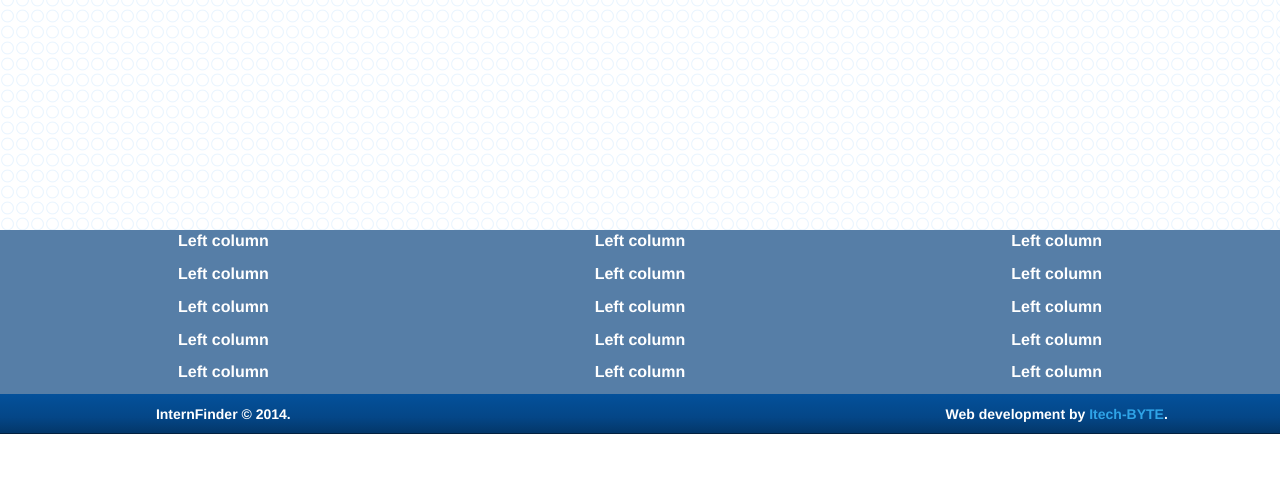
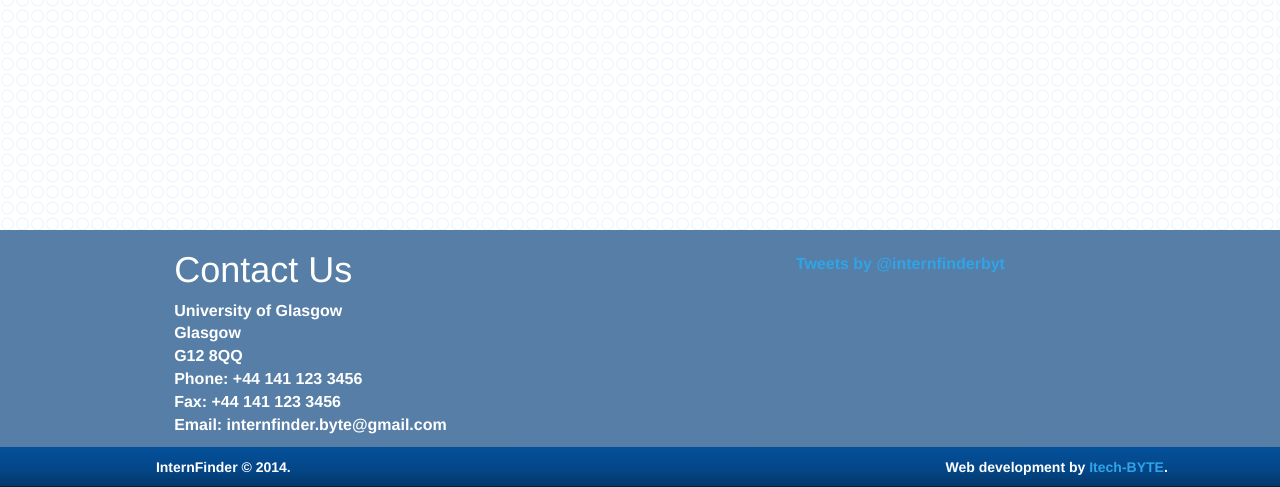
Before and after one commit to ITech-BYTE/Internship-Finder, a Django app: page /profile/ in a window 1280 px wide. Shown: the part 376-863 px from the top of the page. Before the commit the page ends 810 px from the top, so only its background shows below. Run offline with Django 3.2, Linux system fonts and the light colour scheme; a user stored in the database is signed in; data comes from the database, SQL or seed files in the repository; both versions use the stored data as it was after the commit; parts of the project's set-up code (start-up, migrations or seed data) failed here and were passed over; some libraries are stand-ins or nearby versions.

Commit message:
added twitter feed

```diff
--- a/templates/base.html
+++ b/templates/base.html
@@ -99,29 +99,42 @@
 </div>
 
 
-<div class="container-fluid" style="background-color:#567ea7;">
-    <div class="col-xs-12 col-sm-4 col-lg-4" style="color:#FFFFFF; font-size: 16px; font-weight:900;text-align:center; ">
-        <p>Left column</p>
-        <p>Left column</p>
-        <p>Left column</p>
-        <p>Left column</p>
-        <p>Left column</p>
+<div class="container-fluid" style="background-color:#567ea7;  ">
+    <div class="col-xs-12 col-sm-4 col-lg-4 col-sm-offset-1 col-lg-offset-1" style="color:#FFFFFF; font-size: 16px; font-weight:900;text-align:left; ">
+
+
+        <div >
+            <ul style="list-style: none;">
+            <li><h1 style="color: #ffffff;">Contact Us</h1></li>
+            <li>University of Glasgow</li>
+            <li>Glasgow</li>
+            <li>G12 8QQ</li>
+            <li>Phone: +44 141 123 3456</li>
+            <li>Fax: +44 141 123 3456</li>
+            <li>Email: internfinder.byte@gmail.com</li>
+            </ul>
+
+
+
+
+        </div>
+
 
 
     </div>
-    <div class="col-xs-12 col-sm-4 col-lg-4" style=" color:#FFFFFF; font-size: 16px; font-weight:900;text-align:center; ">
-        <p>Left column</p>
-        <p>Left column</p>
-        <p>Left column</p>
-        <p>Left column</p>
-        <p>Left column</p>
-    </div>
-    <div class="col-xs-12 col-sm-4 col-lg-4" style="color:#FFFFFF; font-size: 16px; font-weight:900;text-align:center;">
-        <p>Left column</p>
-        <p>Left column</p>
-        <p>Left column</p>
-        <p>Left column</p>
-        <p>Left column</p>
+  <!-- <div class="col-xs-12 col-sm-4 col-lg-4" style=" color:#FFFFFF; font-size: 16px; font-weight:900;text-align:center; ">
+
+
+    </div>-->
+
+    <div class="col-xs-12 col-sm-7 col-lg-7" style="color:#FFFFFF; font-size: 16px; font-weight:900;text-align:center;">
+        <br>
+        <a class="twitter-timeline" href="https://twitter.com/internfinderbyt" data-widget-id="445935511358545920">Tweets by @internfinderbyt</a>
+<script>!function(d,s,id){var js,fjs=d.getElementsByTagName(s)[0],p=/^http:/.test(d.location)?'http':'https';if(!d.getElementById(id)){js=d.createElement(s);js.id=id;js.src=p+"://platform.twitter.com/widgets.js";fjs.parentNode.insertBefore(js,fjs);}}(document,"script","twitter-wjs");</script>
+
+
+
+
     </div>
 </div>
 
```
Also changed, not shown: ifinder.db (added), 14 other files.
